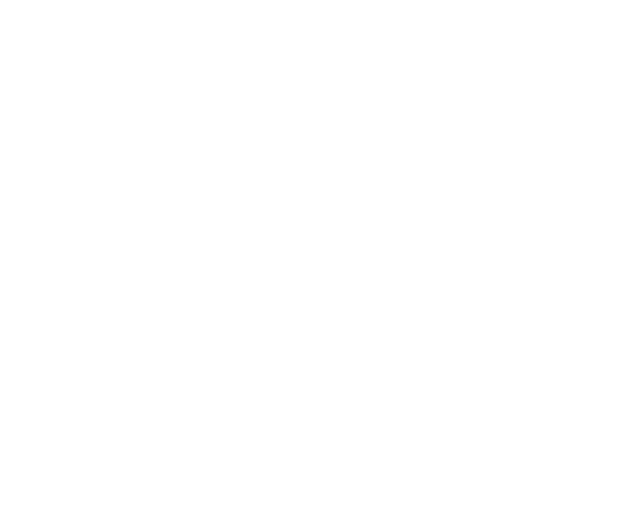
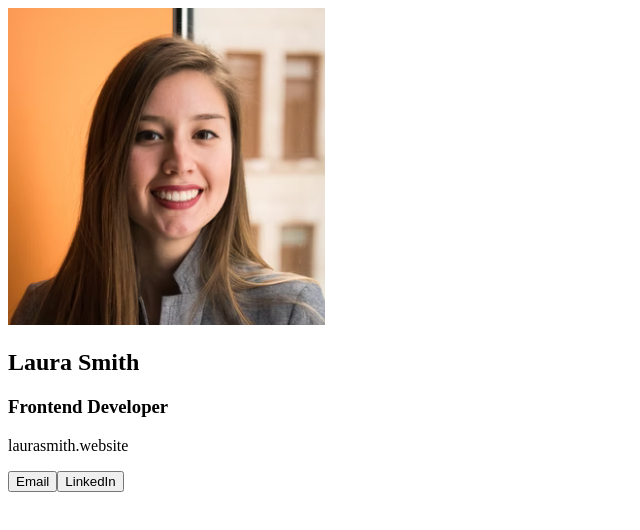
Before and after one commit to tasxatzial/digital-business-card, a React (Vite) app in the folder src/: page / in a window 1280 px wide. Shown: the top 530 px of the page, without its empty margins (0-640 px from the left). Built offline with nearby package versions, Linux system fonts and the light colour scheme.

Commit message:
add header component

```diff
--- a/src/src/App.jsx
+++ b/src/src/App.jsx
@@ -1,9 +1,10 @@
-import React from 'react'
+import React from 'react';
+import Header from './components/Header.jsx';
 
 export default function App() {
   return (
-    <div>
-
-    </div>
+    <article>
+      <Header />
+    </article>
   )
 }
--- /dev/null
+++ b/src/src/components/Header.jsx
@@ -0,0 +1,15 @@
+import React from 'react';
+import facePhoto from '../assets/face.png';
+
+export default function Header() {
+  return (
+    <header>
+      <img src={facePhoto} alt="face photo of Laura Smith" />
+      <h2>Laura Smith</h2>
+      <h3>Frontend Developer</h3>
+      <p>laurasmith.website</p>
+      <button>Email</button>
+      <button>LinkedIn</button>
+    </header>
+  )
+}
--- a/src/src/main.jsx
+++ b/src/src/main.jsx
@@ -1,6 +1,6 @@
-import React from 'react'
-import ReactDOM from 'react-dom/client'
-import App from './App.jsx'
+import React from 'react';
+import ReactDOM from 'react-dom/client';
+import App from './App.jsx';
 
 ReactDOM.createRoot(document.getElementById('root')).render(
   <React.StrictMode>
```
